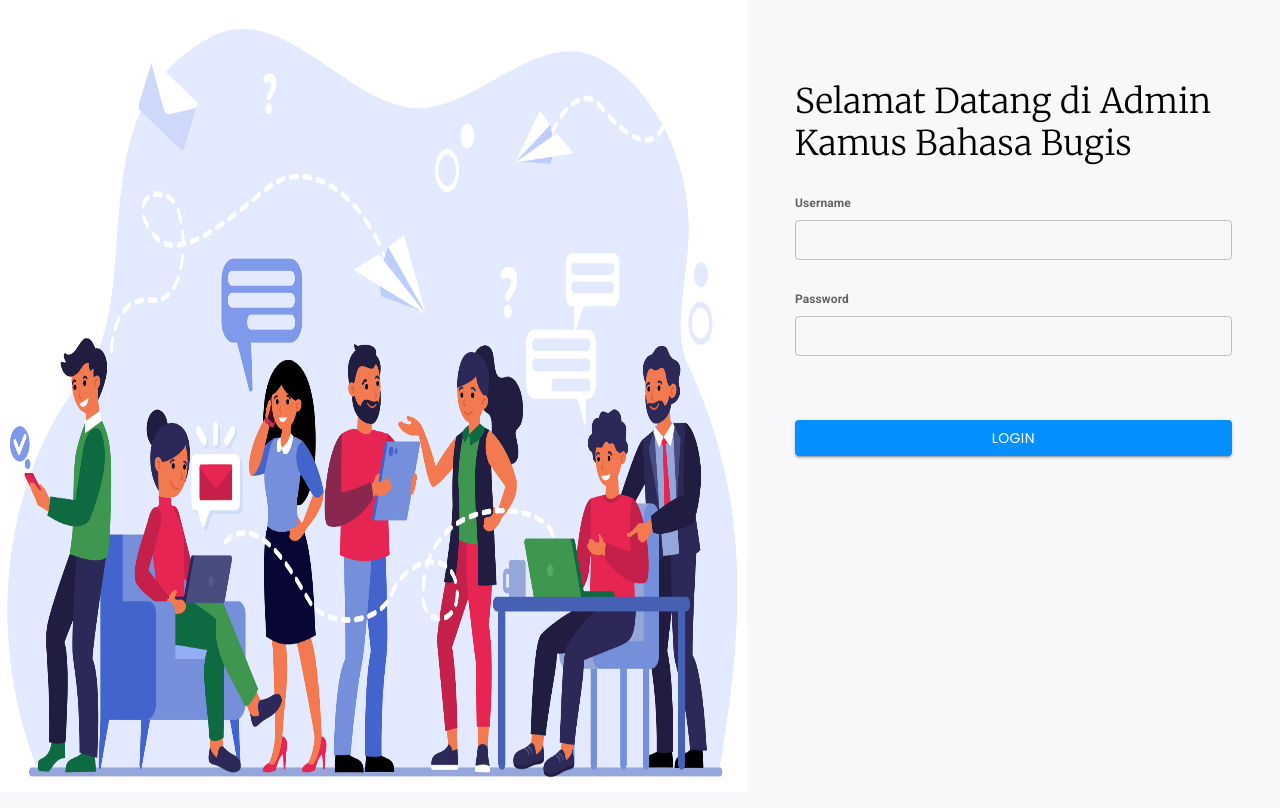
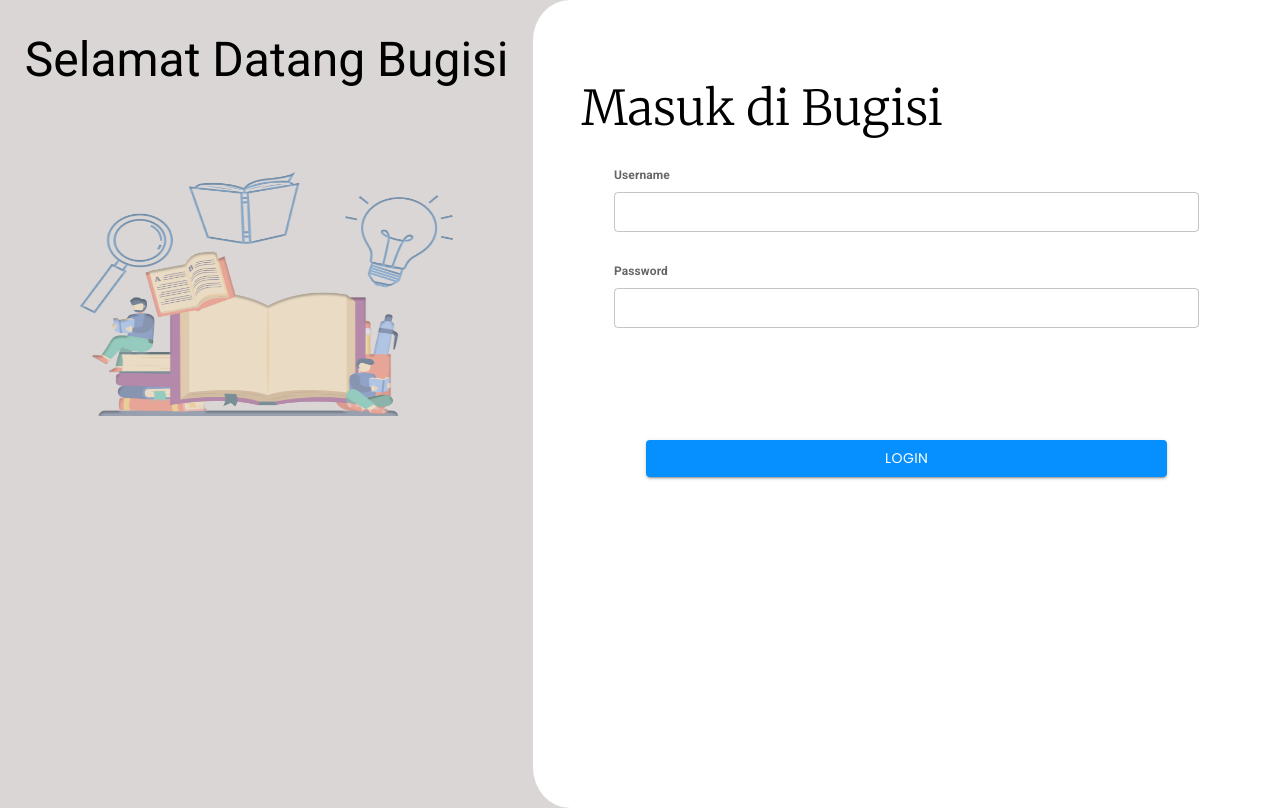
Before and after one commit to if-unismuh/adminKamus, a React (Vite) app: page /login in a window 1280 px wide. Built offline with nearby package versions, Linux system fonts and the light colour scheme.

Commit message:
fix sesuatu

```diff
--- /dev/null
+++ b/src/page/Dashboard/JumlahUser.tsx
@@ -0,0 +1,35 @@
+import { gql, useQuery } from "@apollo/client";
+import { Card, CardContent, Grid, Skeleton, Typography } from "@mui/material";
+import {BsFillPeopleFill} from "react-icons/bs"
+export default function JumlahUser() {
+    const { data, error, loading } = useQuery(gql`
+    {
+        users {
+            _id,
+
+          }
+      }
+
+`)
+      if(loading) return <Skeleton sx={{width:"100%", height:"100%"}} />
+    return(
+        <>
+        <Card >
+                <CardContent >
+                    <Grid container marginX={"2rem"} marginY={"1rem"}>
+                        <BsFillPeopleFill size={"3rem"} style={{ color: "#00CFE7", backgroundColor: "#D6F7FB" }} />
+                    </Grid>
+                    <Typography variant="h6" textAlign={"center"} fontWeight={"bolder"} fontFamily={"'Poppins', sans-serif"}>
+                        Jumlah User
+                    </Typography>
+                    <Typography variant="h5" textAlign={"center"}>
+                        {
+                            (!error && !loading) && data.users.length
+                        }
+                    </Typography>
+                </CardContent>
+
+            </Card>
+        </>
+    )
+}
--- a/src/page/Dashboard/index.tsx
+++ b/src/page/Dashboard/index.tsx
@@ -1,6 +1,7 @@
 import { Grid, Card, CardContent, Typography, List, ListItem, ListItemText, createTheme, ThemeProvider } from "@mui/material"
 import SearchingWords from "./JumlahCount"
 import WordCount from "./jumlahWords"
+import JumlahUser from "./JumlahUser"
 
 const theme = createTheme(
     {
@@ -25,6 +26,9 @@ export default function Dashboard() {
                         <Grid item xs={2}>
                             <WordCount/>
                         </Grid>
+                        <Grid item xs={2}>
+                            <JumlahUser  />
+                        </Grid>
                     </Grid>
                 </Grid>
             </Grid>
--- a/src/page/Login/index.tsx
+++ b/src/page/Login/index.tsx
@@ -31,33 +31,44 @@ export default function Login() {
   }
 
   return (
-    <Grid container >
-      <Grid item xs={7}  >
-        <Box sx={{ height: "99vh", objectFit: "contain" }}>
-          <img src="/login.jpg" width={"100%"} height={"100%"} alt="Login" />
+    <Grid container sx={{backgroundColor :"#DAD6D6"}}>
+      <Grid item xs={5}  >
+        <Box sx={{ height: "99vh", objectFit: "contain",  }}>
+          <Typography variant="h3" sx={{
+            textAlign: "center",
+            paddingY : 4
+
+
+
+          }}>
+            Selamat Datang Bugisi
+          </Typography>
+          <Box sx={{ display: "grid", placeItems: "center",  }}>
+            <img src="/background.png" width={"70%"} height={"70%"} style={{ alignSelf: "center" }} alt="Login" />
+          </Box>
         </Box>
       </Grid>
-      <Grid item xs={5}>
-        <Box sx={{ height: "100vh" }} component={"form"} onSubmit={handleSubmit(login)} marginX={"3rem"}>
+      <Grid item xs={7} sx={{ backgroundColor :"white", borderTopLeftRadius : "5%", borderBottomLeftRadius : "5%" }} >
+        <Box sx={{ height:"105vh",}} component={"form"} onSubmit={handleSubmit(login)} marginX={"3rem"}>
           <Grid container direction={"column"} spacing={4}>
             <Grid item xs={12}>
-              <Typography variant="h4" fontFamily={"'Merriweather', serif"} sx={{
+              <Typography variant="h3" fontFamily={"'Merriweather', serif"} sx={{
                 marginTop: "5rem",
               }}>
-                Selamat Datang di Admin Kamus Bahasa Bugis
+                Masuk di Bugisi
               </Typography>
             </Grid>
-            <Grid item>
-              <FormControl variant="standard" sx={{ width: "100%" }}>
+            <Grid item sx={{display : "flex",justifyContent:"center"}}>
+              <FormControl variant="standard" sx={{ width: "90%" }}>
                 <InputLabel shrink htmlFor="username-id" sx={{ fontWeight: "bold" }}>
                   Username
                 </InputLabel>
-                <BootstrapInput size="small" id="username-id" fullWidth {...register("username")} error={!!errors.username} helperText={errors.username?.message || ""}  />
+                <BootstrapInput size="small" id="username-id" fullWidth {...register("username")} error={!!errors.username} helperText={errors.username?.message || ""} />
 
               </FormControl>
             </Grid>
-            <Grid item>
-              <FormControl variant="standard" sx={{ width: "100%" }}>
+            <Grid item sx={{display :"flex", justifyContent :"center"}}>
+              <FormControl variant="standard" sx={{ width: "90%" }}>
                 <InputLabel shrink htmlFor="password-id" sx={{ fontWeight: "bold" }}>
                   Password
                 </InputLabel>
@@ -65,16 +76,17 @@ export default function Login() {
 
               </FormControl>
             </Grid>
-            <Grid item marginTop={"2rem"}>
+            <Grid item sx={{display :"flex", justifyContent:"center", marginTop : 10}}>
               <Button type="submit" variant="contained" sx={{
-                [`&.${buttonClasses.contained}`] : {
-                  backgroundColor : "#068FFF",
-                  [`&:hover`] : {
-                    backgroundColor : "#4E4FEB"
+                [`&.${buttonClasses.contained}`]: {
+                  backgroundColor: "#068FFF",
+                  [`&:hover`]: {
+                    backgroundColor: "#4E4FEB"
                   },
-                  fontFamily : "'Poppins', sans-serif"
-                }
-              }} fullWidth >
+                  fontFamily: "'Poppins', sans-serif"
+                },
+                width :"80%"
+              }} >
                 Login
               </Button>
             </Grid>
--- a/src/page/Words/addWordItem.tsx
+++ b/src/page/Words/addWordItem.tsx
@@ -9,24 +9,26 @@ import { z } from "zod";
 
 const header = [
     "Kata",
+    "Nomor Polisemi",
+    "Nomor Homonim",
+    "Lafal",
+    "Kelas Kata",
     "Definisi",
     "Contoh(Bahasa asal)",
     "Contoh(Bahasa Indonesia)",
-    "Nomor Polisemi",
-    "Nomor Homonim",
-    "Lafal",
-    "Kelas Kata"
+
 ]
 
 const keys = [
     "lexem",
-    "definition",
-    "example",
-    "example_gloss",
     "sense_number",
     "homonym_number",
     "phonetic_form",
     "part_of_speech",
+    "definition",
+    "example",
+    "example_gloss",
+
 ]
 
 type keysType = "lexem" |
@@ -39,21 +41,27 @@ type keysType = "lexem" |
     "part_of_speech"
 
 
-const HeaderSubEntry = ["Sub Entri", "Definisi",
+const HeaderSubEntry = [
+    "Sub Entri",
+    "Nomor Polisemi",
+"Nomor Homonim",
+"Lafal",
+"Kelas Kata",
+"Definisi",
 "Contoh(Bahasa asal)",
 "Contoh(Bahasa Indonesia)",
-"Nomor Polisemi",
-"Nomor Homonim",
-"Lafal",
-"Kelas Kata"
+
 ]
-const KeysSubEntry = ["sub_entry", "definition",
-"example",
-"example_gloss",
+const KeysSubEntry = ["sub_entry",
 "sense_number",
 "homonym_number",
 "phonetic_form",
-"part_of_speech",]
+"part_of_speech",
+"definition",
+"example",
+"example_gloss",
+
+]
 
 export default function AddWordItem({ ind, item, onChange, hapus }: { ind: number, item: any, onChange: any, hapus : any }) {
     const { control, register, setValue, formState: { errors }, handleSubmit, reset, setError } = useForm<IWords>({
@@ -63,12 +71,6 @@ export default function AddWordItem({ ind, item, onChange, hapus }: { ind: numbe
             ...item,
         }
     })
-
-
-
-
-
-
 
     return (
         <>
```
Also changed, not shown: public/background.png (added).
